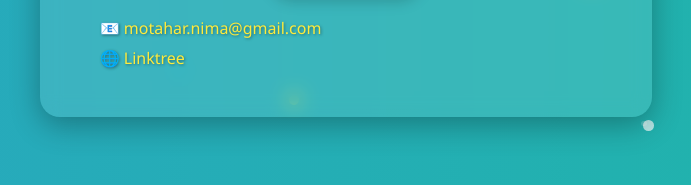
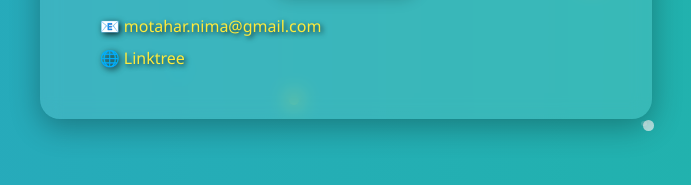
Before and after one commit to nimamotahar/nimamotahar, a plain HTML site: page index.html in a window 1280 px wide. Shown: the part 451-636 px from the top of the page, 294-985 px from the left. Drawn offline with Linux system fonts and the light colour scheme.

Commit message:
Update style.css

```diff
--- a/style.css
+++ b/style.css
@@ -105,21 +105,23 @@ a.pulse-button {
   margin-top: 20px;
   font-size: 1rem;
   color: #fff;
-  text-shadow: 1px 1px 3px rgba(0,0,0,0.4);
+  text-shadow: 2px 2px 6px rgba(0,0,0,0.8);
   text-align: left;
 }
 
 .contact a {
   color: #ffeb3b;
   text-decoration: none;
-  transition: 0.3s, text-shadow 0.3s;
+  transition: 0.3s;
+  text-shadow: 2px 2px 5px rgba(0,0,0,0.8);
   display: inline-block;
-  margin-bottom: 8px; /* spacing between lines */
+  margin-bottom: 10px; /* spacing between lines */
 }
 
 .contact a:hover {
   color: #00bcd4;
-  text-shadow: 0 0 6px #00bcd4;
+  text-shadow: 0 0 8px #00bcd4, 2px 2px 8px rgba(0,0,0,1);
+  animation: pulse 1.2s infinite;
 }
 
 /* PARTICLES */
```
